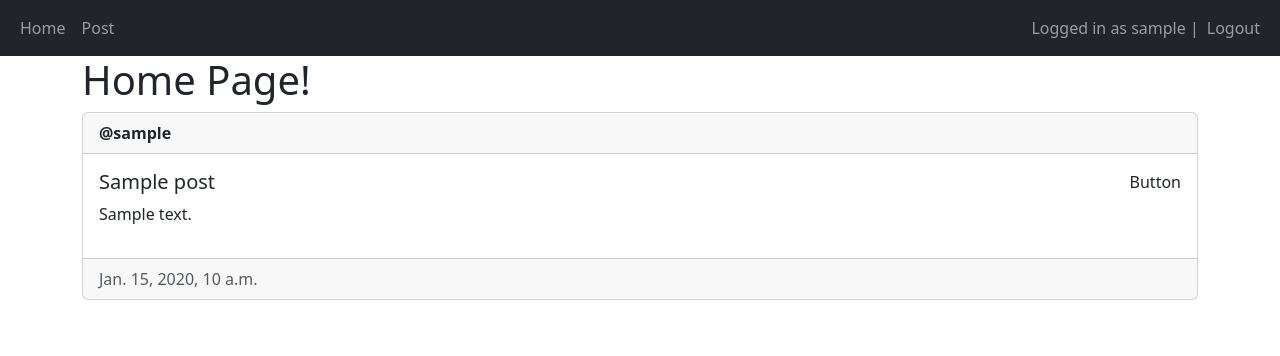
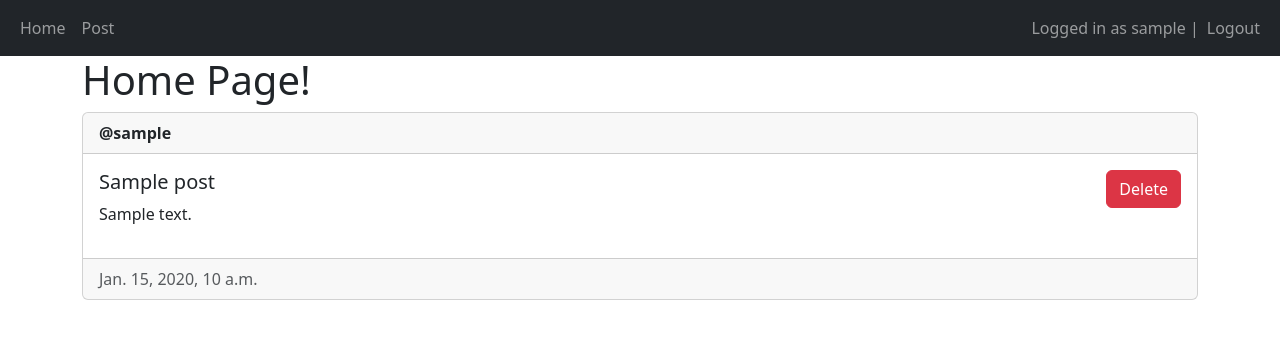
Before and after one commit to akshaygite24/django-auth-practice, a Django app: page / in a window 1280 px wide. Shown: the top 356 px of the page. Run offline with Django 5.2, Linux system fonts and the light colour scheme; a user stored in the database is signed in; tables that the repository leaves empty hold one stand-in row (values such as "Sample post").

Commit message:
Added post delete

```diff
--- a/main/templates/main/home.html
+++ b/main/templates/main/home.html
@@ -12,7 +12,14 @@
                     <h5 class="card-title">{{ post.title }}</h5>
                     <p>{{ post.description }}</p>
                 </div>
-                <div>Button</div>
+                <div>
+                    {% if request.user == post.author %}
+                        <form action="{% url 'delete_post' %}" method="post">
+                        {% csrf_token %}
+                        <button type="submit" class="btn btn-danger" name="post_id" value="{{ post.id }}">Delete</button>
+                    </form>
+                    {% endif %}
+                </div>
             </div>
             <div class="card-footer text-muted">{{ post.created_at  }}</div>
         </div>
--- a/main/urls.py
+++ b/main/urls.py
@@ -5,5 +5,6 @@ urlpatterns = [
     path('', views.home, name='home'),
     path('home/', views.home, name='home'),
     path('sign-up/', views.sign_up, name='sign_up'),
-    path('create-post/', views.create_post, name="create_post"),
+    path('create-post/', views.create_post, name='create_post'),
+    path('delete-post/',  views.delete_post, name='delete_post'),
 ]
--- a/main/views.py
+++ b/main/views.py
@@ -1,4 +1,4 @@
-from django.shortcuts import render, redirect
+from django.shortcuts import render, redirect, get_object_or_404
 from .forms import RegisterForm, PostForm
 from django.contrib.auth.decorators import login_required
 from django.contrib.auth import login, logout, authenticate
@@ -39,3 +39,17 @@ def create_post(request):
         form = PostForm()
 
     return render(request, 'main/create_post.html', {'form': form})
+
+
+def delete_post(request):
+    if request.method == "POST":
+        post_id = request.POST.get('post_id')
+
+        post = get_object_or_404(Post, id=post_id) # if obj doesnt exist return 404 page
+
+        # print(post_id)
+
+        if request.user == post.author:
+            post.delete()
+
+        return redirect('/home')
```
